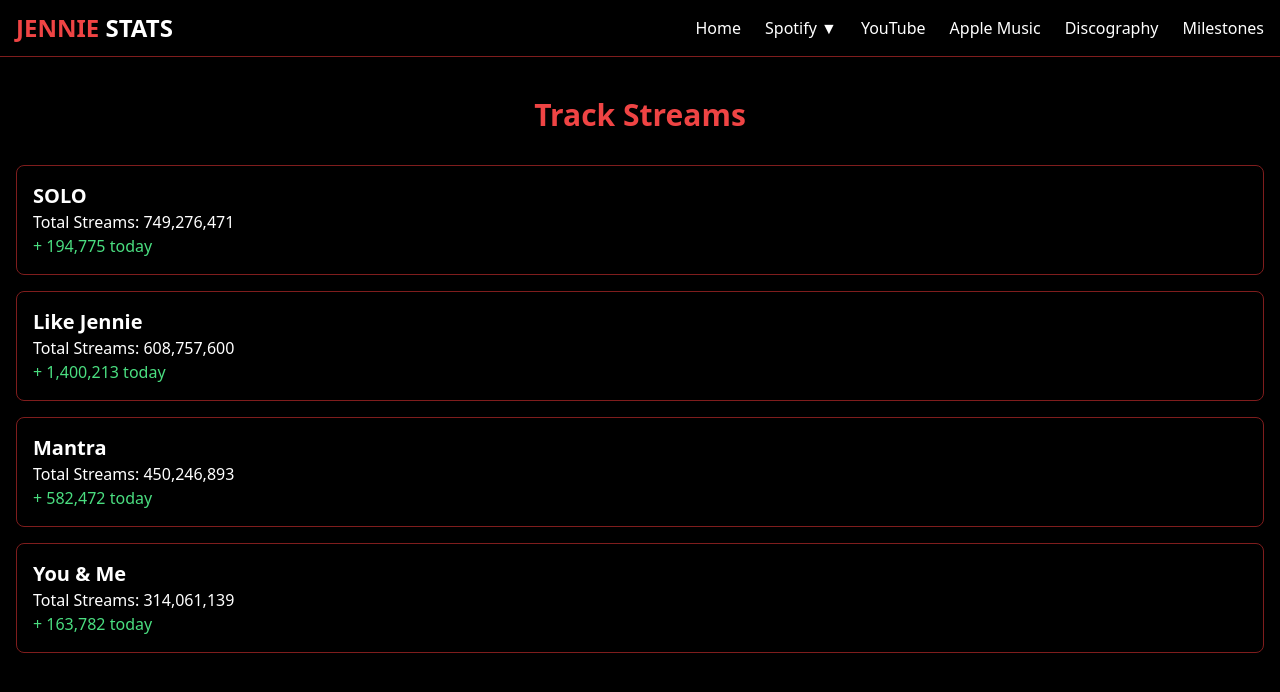
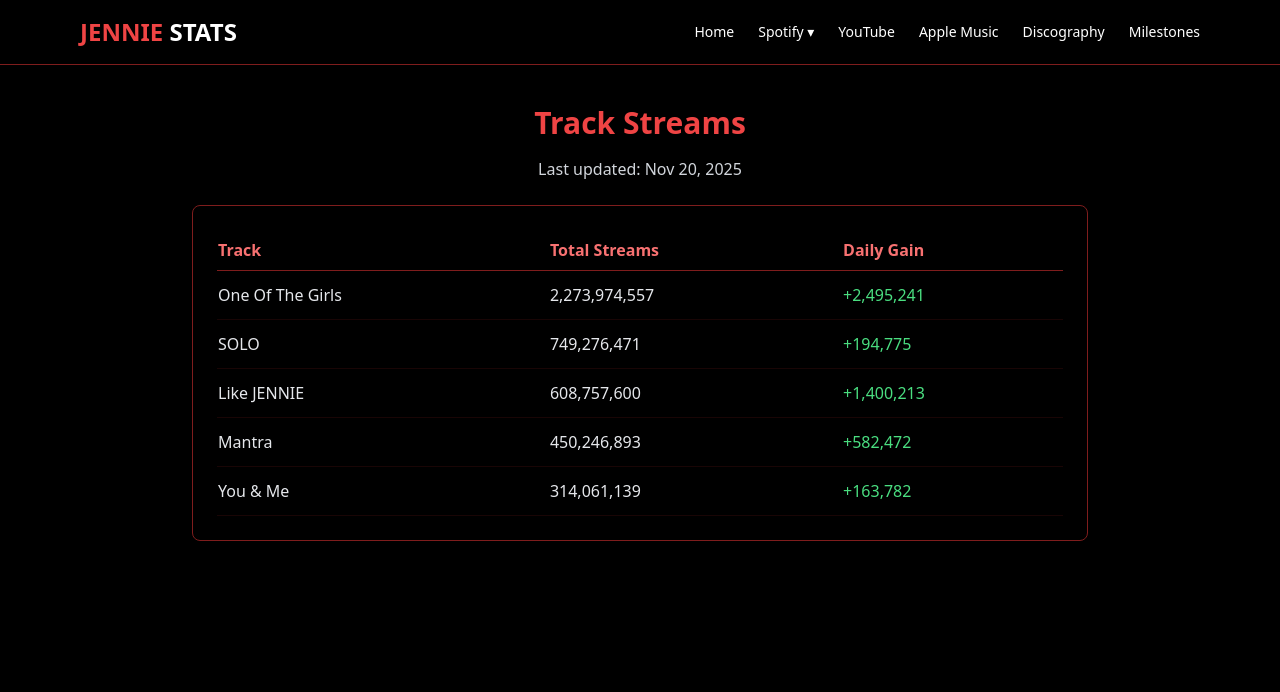
Before and after one commit to starjen16/jennie-stats, a Next.js app: page /spotify in a window 1280 px wide. Shown: the top 692 px of the page. Built offline with nearby package versions, Linux system fonts and the light colour scheme.

Commit message:
Add Jennie Track Streams UI

```diff
--- a/app/components/Header.tsx
+++ b/app/components/Header.tsx
@@ -4,28 +4,39 @@ import Link from "next/link";
 import { useState } from "react";
 
 export default function Header() {
-  const [open, setOpen] = useState(false);
+  const [menuOpen, setMenuOpen] = useState(false);
+  const [spotifyOpen, setSpotifyOpen] = useState(false);
 
   return (
-    <header className="w-full border-b border-red-900 bg-black text-white">
-      <div className="max-w-7xl mx-auto flex justify-between items-center px-4 py-3">
+    <header className="w-full bg-black border-b border-red-900 text-white">
+      <div className="max-w-6xl mx-auto px-4 py-4 flex justify-between items-center">
 
+        {/* Logo */}
         <Link href="/" className="text-2xl font-bold">
           <span className="text-red-500">JENNIE</span> STATS
         </Link>
 
+        {/* Mobile Menu Button */}
+        <button
+          onClick={() => setMenuOpen(!menuOpen)}
+          className="md:hidden text-white text-3xl"
+        >
+          ☰
+        </button>
+
         {/* Desktop Menu */}
-        <nav className="hidden md:flex space-x-6">
+        <nav className="hidden md:flex items-center gap-6 text-sm">
           <Link href="/">Home</Link>
 
           <div className="relative group">
-            <button className="flex items-center">
-              Spotify ▼
+            <button className="flex items-center gap-1">
+              Spotify ▾
             </button>
-            <div className="absolute hidden group-hover:block bg-black border border-red-900 mt-2 w-40">
-              <Link href="/spotify/tracks" className="block px-4 py-2 hover:bg-red-900/30">Tracks</Link>
-              <Link href="/spotify/albums" className="block px-4 py-2 hover:bg-red-900/30">Albums</Link>
-              <Link href="/spotify/artist" className="block px-4 py-2 hover:bg-red-900/30">Artist</Link>
+
+            <div className="absolute hidden group-hover:block bg-black border border-red-900 p-3 mt-2">
+              <Link className="block py-1" href="/spotify/tracks">Tracks</Link>
+              <Link className="block py-1" href="/spotify/albums">Albums</Link>
+              <Link className="block py-1" href="/spotify/artist">Artist</Link>
             </div>
           </div>
 
@@ -33,28 +44,31 @@ export default function Header() {
           <Link href="/apple">Apple Music</Link>
           <Link href="/discography">Discography</Link>
           <Link href="/milestones">Milestones</Link>
+
         </nav>
-
-        {/* Mobile Menu Button */}
-        <button
-          className="md:hidden"
-          onClick={() => setOpen(!open)}
-        >
-          ☰
-        </button>
       </div>
 
-      {/* Mobile Menu Drawer */}
-      {open && (
-        <div className="md:hidden bg-black border-t border-red-900">
-          <Link href="/" className="block px-4 py-2">Home</Link>
-          <Link href="/spotify/tracks" className="block px-4 py-2">Spotify – Tracks</Link>
-          <Link href="/spotify/albums" className="block px-4 py-2">Spotify – Albums</Link>
-          <Link href="/spotify/artist" className="block px-4 py-2">Spotify – Artist</Link>
-          <Link href="/youtube" className="block px-4 py-2">YouTube</Link>
-          <Link href="/apple" className="block px-4 py-2">Apple Music</Link>
-          <Link href="/discography" className="block px-4 py-2">Discography</Link>
-          <Link href="/milestones" className="block px-4 py-2">Milestones</Link>
+      {/* Mobile Dropdown */}
+      {menuOpen && (
+        <div className="md:hidden bg-black border-t border-red-900 p-4 text-lg">
+          <Link className="block py-2" href="/">Home</Link>
+
+          <button className="block py-2" onClick={() => setSpotifyOpen(!spotifyOpen)}>
+            Spotify ▾
+          </button>
+
+          {spotifyOpen && (
+            <div className="ml-4">
+              <Link className="block py-1" href="/spotify/tracks">Tracks</Link>
+              <Link className="block py-1" href="/spotify/albums">Albums</Link>
+              <Link className="block py-1" href="/spotify/artist">Artist</Link>
+            </div>
+          )}
+
+          <Link className="block py-2" href="/youtube">YouTube</Link>
+          <Link className="block py-2" href="/apple">Apple Music</Link>
+          <Link className="block py-2" href="/discography">Discography</Link>
+          <Link className="block py-2" href="/milestones">Milestones</Link>
         </div>
       )}
     </header>
--- a/app/layout.tsx
+++ b/app/layout.tsx
@@ -10,9 +10,11 @@ export const metadata: Metadata = {
 export default function RootLayout({ children }: { children: React.ReactNode }) {
   return (
     <html lang="en">
-      <body className="min-h-screen bg-black text-white">
+      <body className="bg-black text-white min-h-screen">
         <Header />
-        <main className="max-w-7xl mx-auto px-4 py-10">{children}</main>
+        <main className="max-w-6xl mx-auto px-4 py-10">
+          {children}
+        </main>
       </body>
     </html>
   );
--- a/app/spotify/page.tsx
+++ b/app/spotify/page.tsx
@@ -1,32 +1,47 @@
 import React from "react";
 
-const data = [
+export default async function TracksPage() {
+  // Dummy Jennie track data (replace with Redis later)
+  const tracks = [
+    { title: "One Of The Girls", streams: 2273974557, daily: 2495241 },
     { title: "SOLO", streams: 749276471, daily: 194775 },
-  { title: "Like Jennie", streams: 608757600, daily: 1400213 },
+    { title: "Like JENNIE", streams: 608757600, daily: 1400213 },
     { title: "Mantra", streams: 450246893, daily: 582472 },
     { title: "You & Me", streams: 314061139, daily: 163782 },
   ];
 
-export default function TracksPage() {
+  const lastUpdated = "Nov 20, 2025";
+
   return (
-    <div>
-      <h1 className="text-3xl font-bold text-red-500 text-center mb-8">
+    <div className="text-white">
+      <h1 className="text-center text-3xl font-bold text-red-500 mb-4">
         Track Streams
       </h1>
 
-      <div className="space-y-4">
-        {data.map((track, index) => (
-          <div
-            key={index}
-            className="border border-red-900 p-4 rounded-lg bg-black/40"
-          >
-            <h2 className="text-xl font-semibold">{track.title}</h2>
-            <p>Total Streams: {track.streams.toLocaleString()}</p>
-            <p className="text-green-400">
-              + {track.daily.toLocaleString()} today
+      <p className="text-center text-gray-300 mb-6">
+        Last updated: {lastUpdated}
       </p>
-          </div>
+
+      <div className="max-w-4xl mx-auto bg-black/50 p-6 rounded-lg border border-red-900">
+        <table className="w-full text-left text-gray-200">
+          <thead>
+            <tr className="border-b border-red-900 text-red-400">
+              <th className="py-2">Track</th>
+              <th className="py-2">Total Streams</th>
+              <th className="py-2">Daily Gain</th>
+            </tr>
+          </thead>
+
+          <tbody>
+            {tracks.map((t, index) => (
+              <tr key={index} className="border-b border-red-900/20">
+                <td className="py-3">{t.title}</td>
+                <td>{t.streams.toLocaleString()}</td>
+                <td className="text-green-400">+{t.daily.toLocaleString()}</td>
+              </tr>
             ))}
+          </tbody>
+        </table>
       </div>
     </div>
   );
```
Lines whose indentation alone changed are shown as unchanged.
